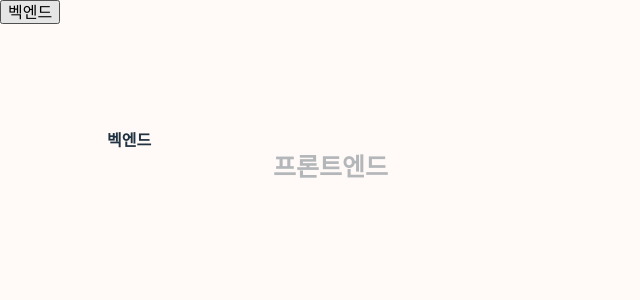
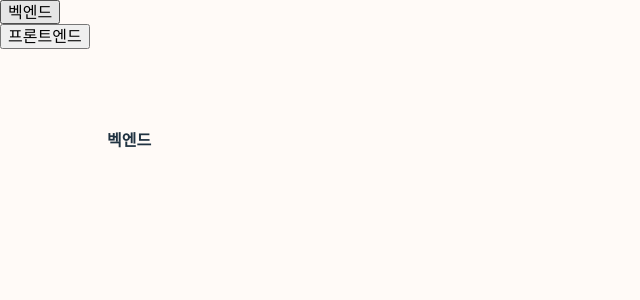
Before and after one commit to GDGSummerHackathon-group15/gdg-group15-frontend, a React (Create React App) app: page / in a window 1280 px wide. Shown: the top 300 px of the page, without its empty margins (0-640 px from the left). Built offline with nearby package versions, Linux system fonts and the light colour scheme.

Commit message:
feat: 메뉴가 늘어나도 subMenu 검색 할 수 있게 기능 확장

```diff
--- a/src/components/SecondPage.tsx
+++ b/src/components/SecondPage.tsx
@@ -52,13 +52,32 @@ opacity: 0.33;
 `;
 
 
+export interface Ihash {
+    [title: string] : string[];
+}
+
 function SecondPage() {
+    const area = ["벡엔드", "프론트엔드"]
+
+    // const menuItems = [{"벡엔드": ["프레임워크", "데이터베이스"]},
+    //                    {"프론트엔드": ["html", "css"]}]
+
+    let menuItems: Ihash = {};
+    menuItems["벡엔드"] =  ["프레임워크", "데이터베이스"]
+    menuItems["프론트엔드"] = ["html", "css"]
+
+    const SubDropDowns = []
+
+    for(const name of area) {
+        SubDropDowns.push(<SubDropDown menuItems={menuItems[name]} title={name}></SubDropDown>)
+    }
+
+
     return (
     <Wrapper>
         <div>
             <BackEnd> 벡엔드 </BackEnd>
-            <SubDropDown menuItems={["프레임워크", "데이터베이스"]}></SubDropDown>
-            <FrontEnd>프론트엔드</FrontEnd>
+             {SubDropDowns}
         </div>
     </Wrapper>
     );
--- a/src/components/SubDropDown.tsx
+++ b/src/components/SubDropDown.tsx
@@ -6,7 +6,8 @@ function SelectItem(eventKey: any) {
 }
 
 type SubProps = {
-    menuItems: string[]
+    menuItems: string[],
+    title: string
 };
 
 type SubState = {
@@ -22,7 +23,7 @@ class SubDropDown extends React.Component<SubProps, SubState>  {
         }
         return (
             <div>
-                <DropdownButton id="dropdown-basic-button" title="벡엔드" onSelect = {SelectItem}>
+                <DropdownButton id="dropdown-basic-button" title={this.props.title} onSelect = {SelectItem}>
                    {dropDowns}
                 </DropdownButton>
             </div>
```
